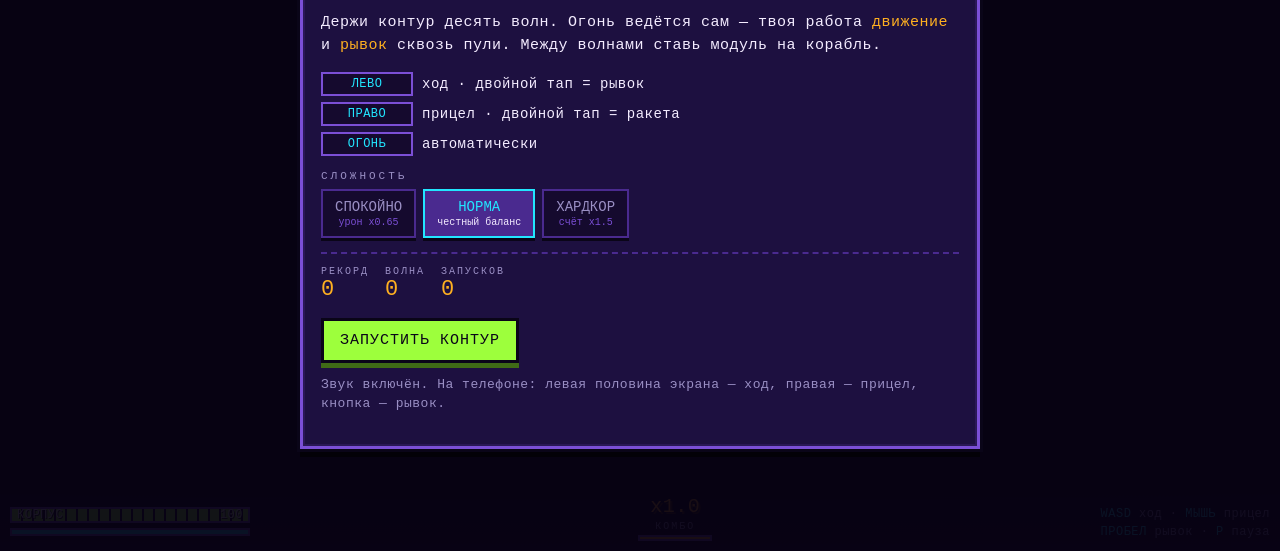
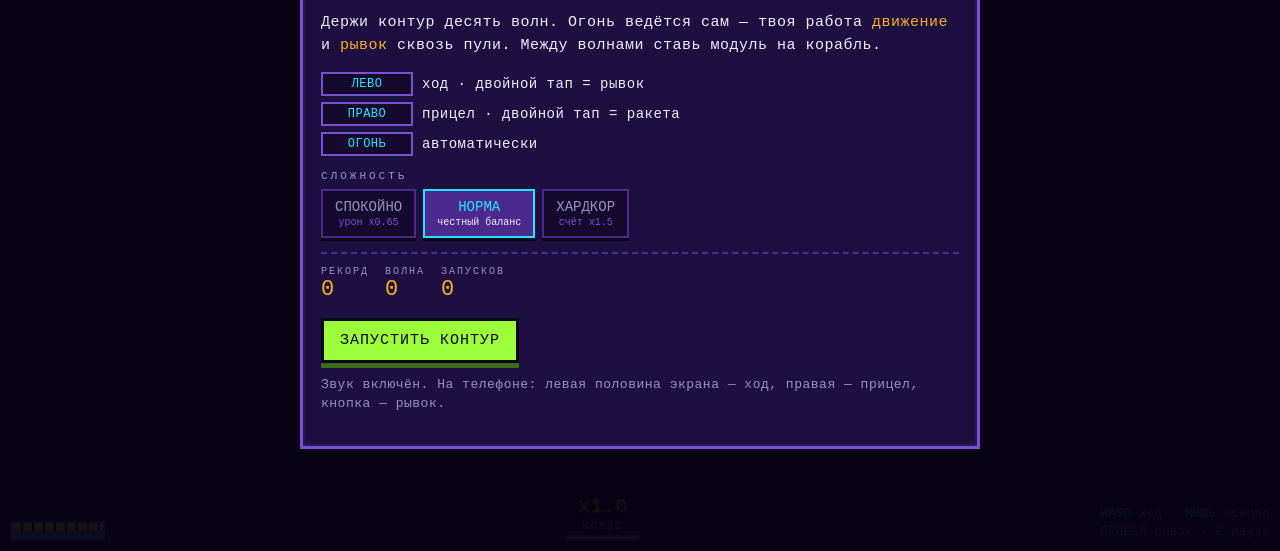
Before and after one commit to nirikf/Pulsarr3d, a plain HTML site: page index.html in a window 1280 px wide. Shown: the part 249-800 px from the top of the page. Drawn offline with Linux system fonts and the light colour scheme; a small style sheet from the web is missing.

Commit message:
Update index.html

```diff
--- a/index.html
+++ b/index.html
@@ -80,9 +80,13 @@ canvas#cv{position:absolute;left:50%;top:50%;transform:translate(-50%,-50%);
 #hud{position:absolute;left:0;right:0;bottom:0;z-index:12;display:flex;align-items:flex-end;justify-content:space-between;
   gap:10px;padding:8px 10px 10px;background:linear-gradient(0deg,rgba(10,5,24,.96),rgba(10,5,24,.6) 60%,transparent);
   pointer-events:none}
-.vitals{display:flex;flex-direction:column;gap:5px;width:min(46vw,240px)}
-.vitals .bar{height:16px}
-.vitals .bar u{position:absolute;inset:0;display:flex;align-items:center;justify-content:space-between;
+<div class="vitals">
+      <div class="bar seg" id="hpBar"><i id="hpFill"></i><u><span>КОРПУС</span><span id="hpTxt">100</span></u></div>
+      <div class="bar d" id="shBar" style="display:none"><i id="shFill"></i></div>
+      <div class="bar d"><i id="dashFill"></i></div>
+      <div class="bar d" id="rkBar" style="display:none"><i id="rkFill"></i></div>
+      <div class="mods" id="mods"></div>
+    </div>
   padding:0 5px;font-size:12px;text-decoration:none;color:var(--ink);text-shadow:1px 1px 0 rgba(0,0,0,.85);z-index:2}
 #hpFill{background:var(--green)}
 .bar.low i{background:var(--red)}
```
